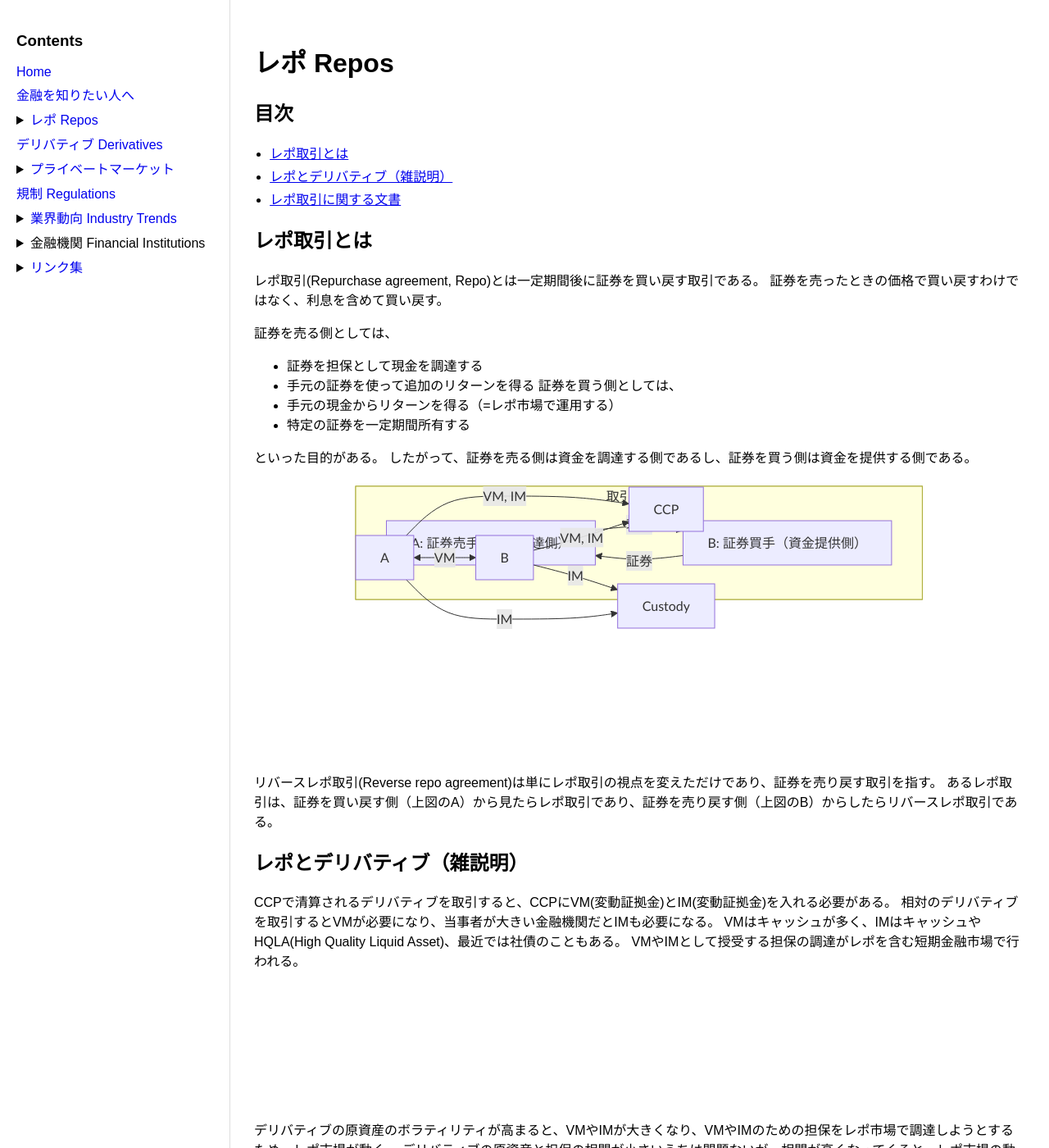
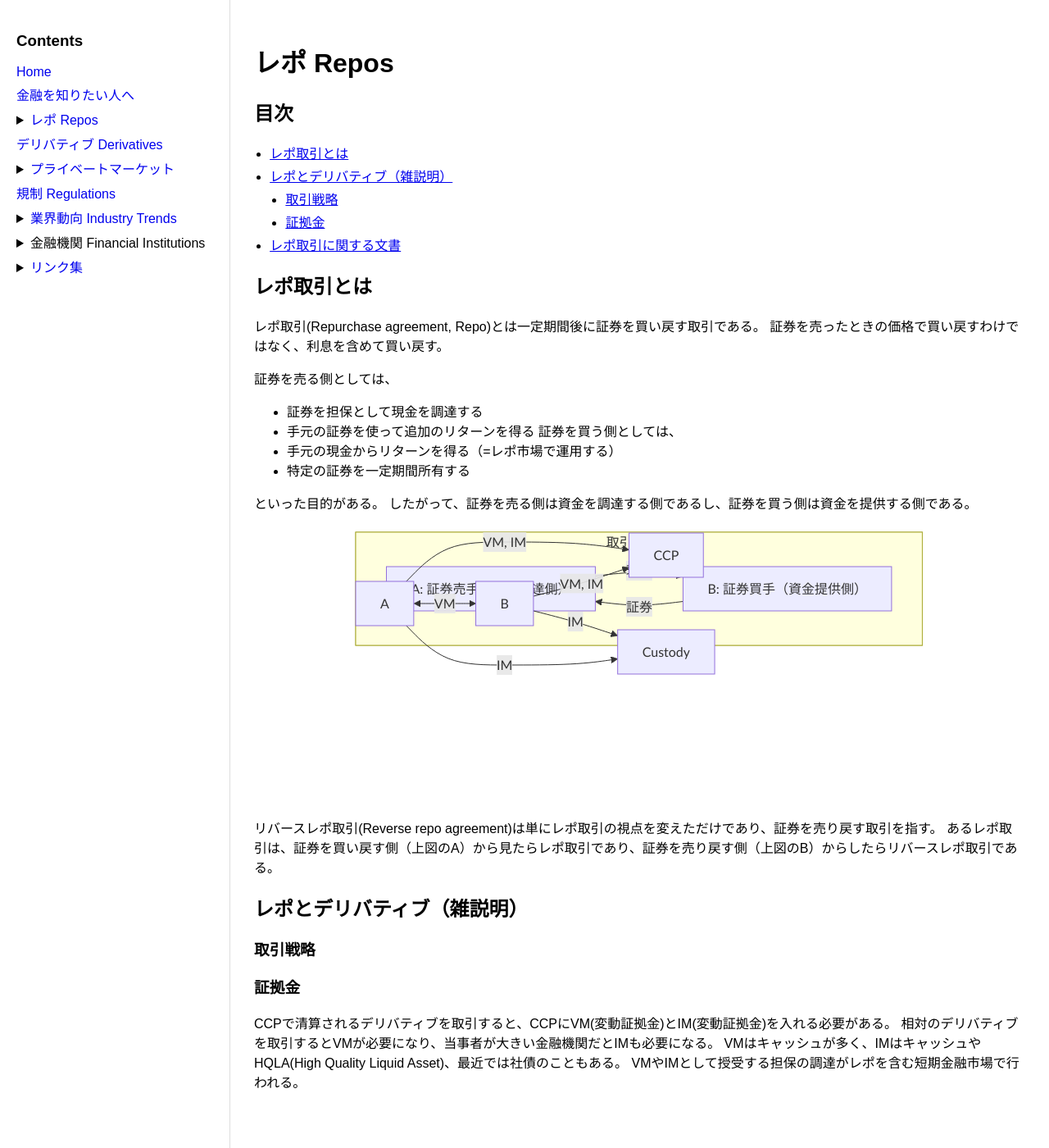
Before and after one commit to Naoki-Yamamoto-codes/finance, a Jekyll site: the page built from _contents/repos/index.md, in a window 1280 px wide and 1400 px high. Shown: the whole window at 82% size. Built offline with Jekyll 4.4.1, drawn with Linux system fonts in a browser that asks for light colours.

Commit message:
update repo

```diff
--- a/_contents/repos/index.md
+++ b/_contents/repos/index.md
@@ -44,6 +44,9 @@ flowchart LR
 あるレポ取引は、証券を買い戻す側（上図のA）から見たらレポ取引であり、証券を売り戻す側（上図のB）からしたらリバースレポ取引である。
 
 ## レポとデリバティブ（雑説明）
+### 取引戦略
+
+### 証拠金
 CCPで清算されるデリバティブを取引すると、CCPにVM(変動証拠金)とIM(変動証拠金)を入れる必要がある。
 相対のデリバティブを取引するとVMが必要になり、当事者が大きい金融機関だとIMも必要になる。
 VMはキャッシュが多く、IMはキャッシュやHQLA(High Quality Liquid Asset)、最近では社債のこともある。
```
